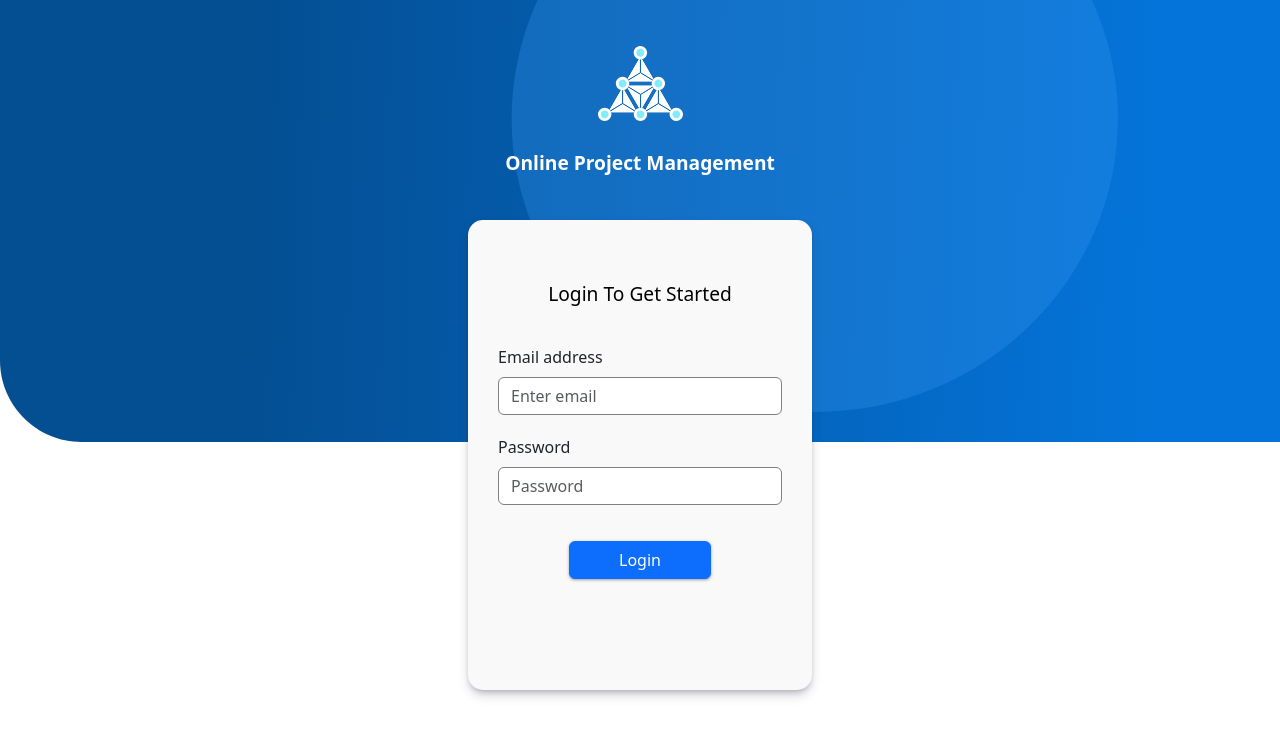
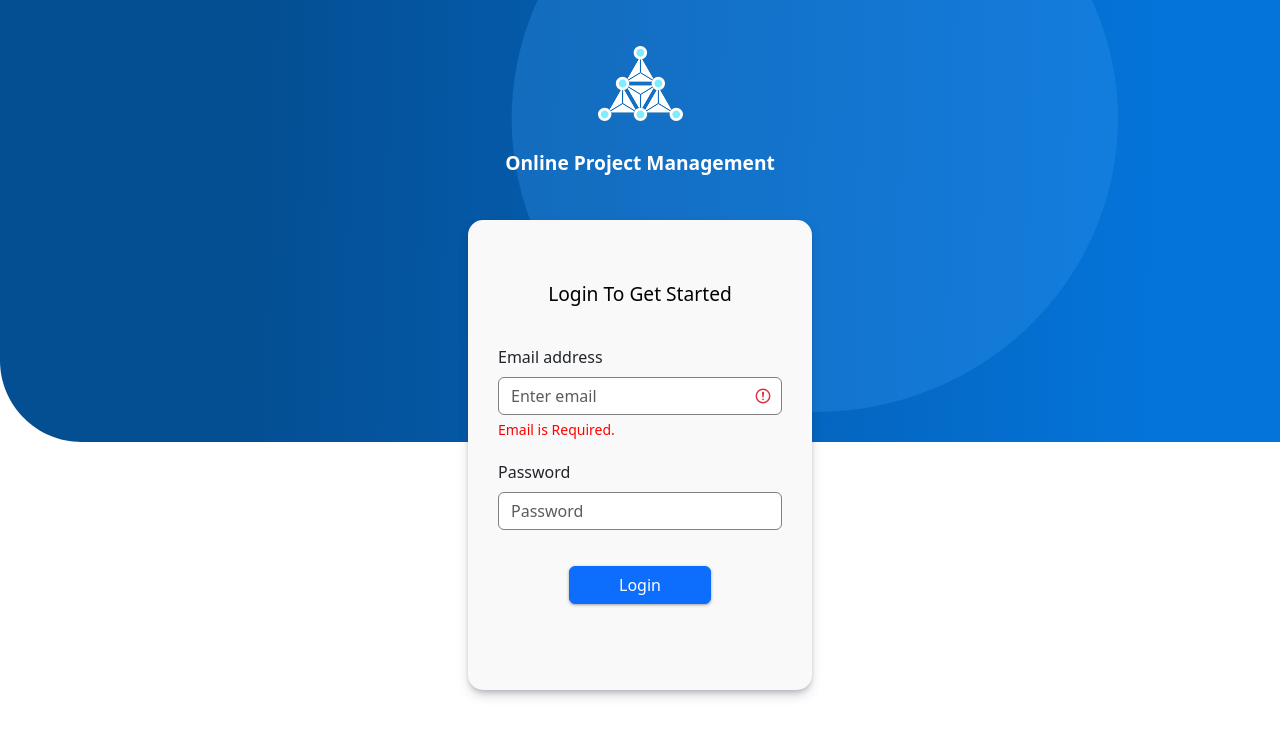
Before and after one commit to ankit2341/Project-Management-System, a React (Create React App) app in the folder client/: page / in a window 1280 px wide. Shown: the top 736 px of the page. Built offline with nearby package versions, Linux system fonts and the light colour scheme.

Commit message:
some errors solved

```diff
--- a/client/src/Components/Auth/AuthForm.jsx
+++ b/client/src/Components/Auth/AuthForm.jsx
@@ -11,22 +11,24 @@ const AuthForm = () => {
   const [email, setEmail] = useState("");
   const [pass, setPass] = useState("");
   const navigate=useNavigate()
-  // console.log(process.env.REACT_APP_API)
+
   useEffect(() => {
     if (email === ""&&pass==="") {
-      setCheckValid(true);
+      setCheckValid(false);
     }
-    else if(email===""||pass===""){
+    else if(email===""&&pass!==""){
       setCheckValid(false)
     }
     else {
-      setCheckValid(true);
+      setCheckValid(false);
     }
-  }, [email]);
+  }, [email,pass]);
 
   const handleLogin = () => {
     if (email === "" || pass === "") {
       setisCredentialsValid(false);
+      setCheckPassValid(false);
+      setCheckValid(false);
     } else {
       fetch(`${process.env.REACT_APP_API}users/login`, {
         method: "POST",
--- a/client/src/Pages/Add.jsx
+++ b/client/src/Pages/Add.jsx
@@ -78,7 +78,7 @@ const Add = () => {
         })
         .catch((err) => {
           console.log(err);
-          alert("Network error")
+          alert("Network error");
         });
     }
   };
@@ -273,6 +273,10 @@ const Add = () => {
       <SideNavbar />
       <img
         title="Logout"
+        onClick={() => {
+          navigate("/");
+          alert("Logout Success");
+        }}
         className={styles.logout_logo}
         src="./assets/Logout.svg"
         alt="logout"
--- a/client/src/Pages/Dashboard.jsx
+++ b/client/src/Pages/Dashboard.jsx
@@ -4,9 +4,11 @@ import styles from "../Styles/Dashboard.module.css";
 import VerticalBarChart from "../Components/Dashboard/VerticalBarChart";
 import ScrollableBar from "../Components/Dashboard/ScrollableBar";
 import Spinner from "react-bootstrap/Spinner";
+import { useNavigate } from "react-router-dom";
 
 const Dashboard = () => {
   const [data, setData] = useState("");
+  const navigate=useNavigate();
 
   useEffect(() => {
     fetch(`${process.env.REACT_APP_API}projects/details`)
@@ -69,6 +71,10 @@ const Dashboard = () => {
         title="Logout"
         className={styles.logout_logo}
         src="./assets/Logout.svg"
+        onClick={() => {
+          navigate("/");
+          alert("Logout Success");
+        }}
         alt="logout"
       />
     </>
--- a/client/src/Pages/Projects.jsx
+++ b/client/src/Pages/Projects.jsx
@@ -4,12 +4,14 @@ import styles from "../Styles/Project.module.css";
 import Form from "react-bootstrap/Form";
 import ProjectTable from "../Components/Projects/ProjectTable";
 import ProjectCards from "../Components/Projects/ProjectCards";
+import { useNavigate } from "react-router-dom";
 
 const Projects = () => {
   const [activePage, setActivePage] = useState(1);
   const [sort, setSort] = useState("Priority");
   const [search, setSearch] = useState("");
   const [data, setData] = useState([]);
+  const navigate=useNavigate();
 
   useEffect(() => {
     if (search === "") {
@@ -206,6 +208,10 @@ const Projects = () => {
         title="Logout"
         className={styles.logout_logo}
         src="./assets/Logout.svg"
+        onClick={() => {
+          navigate("/");
+          alert("Logout Success");
+        }}
         alt="logout"
       />
     </>
```
Also changed, not shown: client/src/Routes/PrivateRoute.jsx (added, +9 -0 lines).
